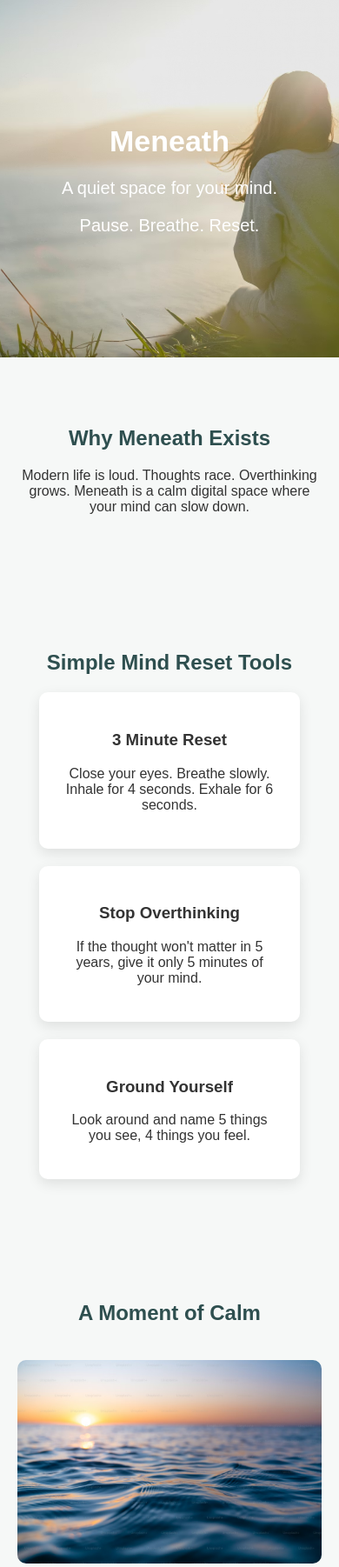
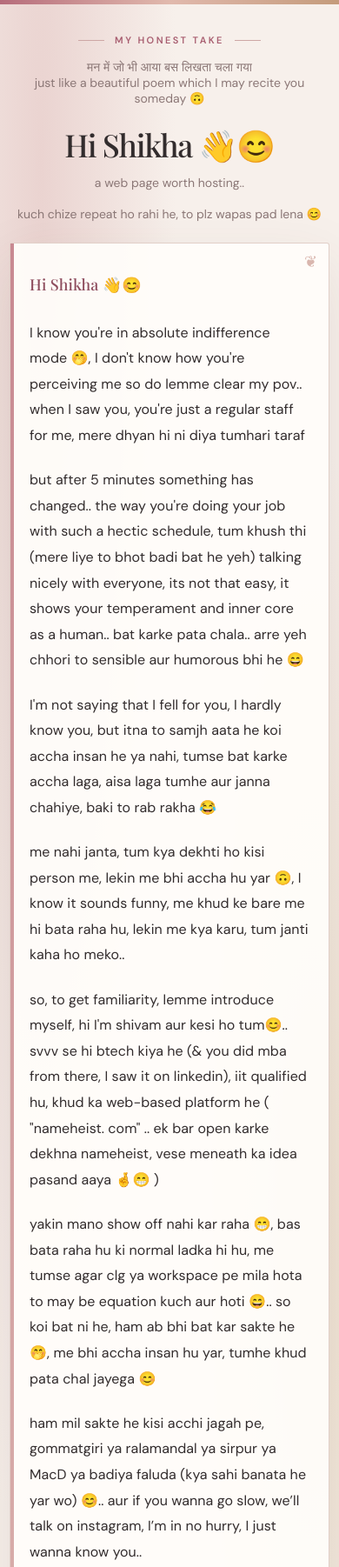
Before and after one commit to robertstark4/meneath, a plain HTML site: page index.html in a window 390 px wide. Shown: the top 1802 px of the page at 87% size. Drawn offline with nearby package versions, Linux system fonts and the light colour scheme.

Commit message:
Update index.html

```diff
--- a/index.html
+++ b/index.html
@@ -1,200 +1,78 @@
-<!DOCTYPE html>
-<html>
+<!doctype html>
+<html lang="en">
 <head>
+<meta charset="utf-8">
 <meta name="viewport" content="width=device-width, initial-scale=1">
-
-<title>Meneath | Its mind, not you </title>
-
+<meta name="theme-color" content="#f7f0eb">
+<title>A little note</title>
 <style>
-
-body{
-font-family: Arial;
-margin:0;
-background:#f6f8f7;
-color:#333;
-text-align:center;
-}
-
-header{
-background:url('images/hero.jpg');
-background-size:cover;
-background-position:center;
-color:white;
-padding:120px 20px;
-}
-
-header h1{
-font-size:48px;
-}
-
-header p{
-font-size:20px;
-}
-
-section{
-padding:60px 20px;
-max-width:900px;
-margin:auto;
-}
-
-h2{
-color:#2e4f4f;
-}
-
-.tools{
-display:flex;
-flex-wrap:wrap;
-justify-content:center;
-gap:20px;
-}
-
-.card{
-background:white;
-padding:25px;
-border-radius:10px;
-width:250px;
-box-shadow:0 5px 15px rgba(0,0,0,0.1);
-}
-
-button{
-padding:14px 28px;
-border:none;
-border-radius:6px;
-font-size:16px;
-cursor:pointer;
-margin:8px;
-}
-
-.whatsapp{background:#25D366;color:white;}
-.telegram{background:#229ED9;color:white;}
-.instagram{background:#E1306C;color:white;}
-
-img{
-width:100%;
-border-radius:10px;
-margin-top:20px;
-}
-
-footer{
-background:#2e4f4f;
-color:white;
-padding:30px;
-margin-top:40px;
-}
-
-@media(max-width:700px){
-header h1{font-size:34px;}
-.tools{flex-direction:column;align-items:center;}
-}
-
+  @import url('https://fonts.googleapis.com/css2?family=DM+Sans:wght@400;500;600&family=Playfair+Display:wght@500;600&display=swap');
+  :root { --ink:#322c2d; --muted:#8b7776; --rose:#a85e70; --line:#eaded8; }
+  * { box-sizing:border-box; }
+  html { scroll-behavior:smooth; }
+  body {
+    margin:0; color:var(--ink);
+    font-family:'DM Sans', system-ui, sans-serif;
+    background:#f7f0eb;
+    background-image:radial-gradient(ellipse at 12% 5%,#ead3d0 0,transparent 32%),radial-gradient(ellipse at 92% 38%,#eee0cf 0,transparent 28%);
+  }
+  .topbar { height:5px; background:linear-gradient(90deg,#b66c7b,#e1b9ad,#c49b7b); }
+  .layout { width:min(100% - 32px, 1080px); margin:0 auto; padding:54px 0 76px; }
+  .eyebrow { display:flex; align-items:center; justify-content:center; gap:12px; color:var(--rose); font-size:11px; font-weight:600; letter-spacing:.22em; text-transform:uppercase; margin-bottom:14px; }
+  .eyebrow:before,.eyebrow:after { content:""; width:30px; height:1px; background:#cda7a5; }
+  h1 { font-family:'Playfair Display', Georgia, serif; font-weight:500; text-align:center; font-size:clamp(36px,6vw,58px); line-height:1.12; letter-spacing:-.035em; margin:0; }
+  .subtitle { color:var(--muted); text-align:center; margin:15px 0 36px; font-size:14px; }
+  .paper {
+    position:relative; max-width:790px; margin:0 auto; padding:clamp(25px,6vw,66px);
+    background:rgba(255,253,250,.93); border:1px solid rgba(218,196,188,.8);
+    border-radius:4px 4px 18px 4px; box-shadow:0 24px 70px rgba(82,54,52,.10);
+  }
+  .paper:before { content:""; position:absolute; left:0; top:0; bottom:0; width:4px; background:linear-gradient(#c88991,#ead5c6); }
+  .paper:after { content:"❦"; position:absolute; right:24px; top:15px; color:#d9b6ae; font-size:22px; }
+  article { font-size:clamp(16px,1.55vw,18px); line-height:1.95; letter-spacing:.005em; overflow-wrap:anywhere; }
+  p { margin:0 0 1.45em; }
+  p:first-child { font-family:'Playfair Display',Georgia,serif; font-size:1.12em; color:#8e4d5e; }
+  p:last-child { margin-bottom:0; }
+  .bottom-mark { text-align:center; color:#b58b87; margin:30px auto 0; letter-spacing:.45em; font-size:13px; }
+  @media(max-width:600px) {
+    .layout { width:min(100% - 22px,1080px); padding:34px 0 46px; }
+    .subtitle { margin-bottom:24px; }
+    .paper { padding:30px 22px 32px; border-radius:3px 3px 14px 3px; }
+    article { font-size:16px; line-height:1.85; }
+    p { margin-bottom:1.35em; }
+    .paper:after { right:13px; top:9px; font-size:18px; }
+  }
+  @media(prefers-reduced-motion:reduce) { html { scroll-behavior:auto; } }
 </style>
 </head>
-
 <body>
-
-<header>
-<h1>Meneath</h1>
-<p>A quiet space for your mind.</p>
-<p>Pause. Breathe. Reset.</p>
-</header>
-
-<section>
-
-<h2>Why Meneath Exists</h2>
-
-<p>
-Modern life is loud.
-Thoughts race. Overthinking grows.
-
-Meneath is a calm digital space
-where your mind can slow down.
-</p>
-
-</section>
-
-<section>
-
-<h2>Simple Mind Reset Tools</h2>
-
-<div class="tools">
-
-<div class="card">
-<h3>3 Minute Reset</h3>
-<p>Close your eyes. Breathe slowly.
-Inhale for 4 seconds.
-Exhale for 6 seconds.</p>
-</div>
-
-<div class="card">
-<h3>Stop Overthinking</h3>
-<p>If the thought won't matter
-in 5 years, give it only
-5 minutes of your mind.</p>
-</div>
-
-<div class="card">
-<h3>Ground Yourself</h3>
-<p>Look around and name
-5 things you see,
-4 things you feel.</p>
-</div>
-
-</div>
-
-</section>
-
-<section>
-
-<h2>A Moment of Calm</h2>
-
-<img src="images/lake.jpg">
-
-<p>
-Sometimes your mind just needs
-a quiet moment like this.
-</p>
-
-</section>
-
-<section>
-
-<h2>Visit Our Space</h2>
-
-<iframe
-src="https://maps.google.com/maps?q=indore&t=&z=13&ie=UTF8&iwloc=&output=embed"
-width="100%" height="300"
-style="border:0;">
-</iframe>
-
-</section>
-
-<section>
-
-<h2>Connect With Meneath</h2>
-
-<button class="whatsapp"
-onclick="window.location.href='https://wa.me/07509777409'">
-WhatsApp
-</button>
-
-<button class="telegram"
-onclick="window.location.href='https://t.me/rmshivam'">
-Telegram
-</button>
-
-<button class="instagram"
-onclick="window.location.href='https://instagram.com/rmshivam'">
-Instagram
-</button>
-
-</section>
-
-<footer>
-
-<p>Meneath © 2026</p>
-<p>A space where thoughts slow down.</p>
-
-</footer>
-
+<div class="topbar"></div>
+<main class="layout">
+  <div class="eyebrow">my honest take</div>
+<p class="subtitle"> मन में जो भी आया बस लिखता चला गया <br>just like a beautiful poem which I may recite you someday 🙃 </p>
+  <h1>Hi Shikha 👋😊</h1>
+  <p class="subtitle">a web page worth hosting.. <br><br> kuch chize repeat ho rahi he, to plz wapas pad lena 😊</p>
+  <section class="paper" aria-label="Personal note">
+    <article>
+        <p>Hi Shikha 👋😊</p>
+        <p>I know you're in absolute indifference mode 🤭, I don't know how you're perceiving me so do lemme clear my pov.. when I saw you, you're just a regular staff for me, mere dhyan hi ni diya tumhari taraf</p>
+        <p>but after 5 minutes something has changed.. the way you're doing your job with such a hectic schedule, tum khush thi (mere liye to bhot badi bat he yeh) talking nicely with everyone, its not that easy, it shows your temperament and inner core as a human.. bat karke pata chala.. arre yeh chhori to sensible aur humorous bhi he 😄</p>
+        <p>I'm not saying that I fell for you, I hardly know you, but itna to samjh aata he koi accha insan he ya nahi, tumse bat karke accha laga, aisa laga tumhe aur janna chahiye, baki to rab rakha 😂</p>
+        <p>me nahi janta, tum kya dekhti ho kisi person me, lekin me bhi accha hu yar 🙃, I know it sounds funny, me khud ke bare me hi bata raha hu, lekin me kya karu, tum janti kaha ho meko..</p>
+        <p>so, to get familiarity, lemme introduce myself, hi I'm shivam aur kesi ho tum😊.. svvv se hi btech kiya he (&amp; you did mba from there, I saw it on linkedin), iit qualified hu, khud ka web-based platform he ( "nameheist. com" .. ek bar open karke dekhna nameheist, vese meneath ka idea pasand aaya 🤞😁 )</p>
+        <p>yakin mano show off nahi kar raha 😁, bas bata raha hu ki normal ladka hi hu, me tumse agar clg ya workspace pe mila hota to may be equation kuch aur hoti 😄.. so koi bat ni he, ham ab bhi bat kar sakte he 🤭, me bhi accha insan hu yar, tumhe khud pata chal jayega 😊</p>
+        <p>ham mil sakte he kisi acchi jagah pe, gommatgiri ya ralamandal ya sirpur ya MacD ya badiya faluda (kya sahi banata he yar wo) 😊.. aur if you wanna go slow, we’ll talk on instagram, I’m in no hurry, I just wanna know you..</p>
+        <p>tum sensible, humorous, witty, clever, street smart ho, ek maturity to he tumme aur mera character spectrum bhi accha jyada wide he, kafi flexible hu, bakchodi se lekar quantum computing, poem se leke sketching, novel se leke movies, emotion to anatomy, atom to space, kashmir se kanyakumari (are mene to sach me ghuma he yeh 🤭) me kisi bhi level pe operate kar sakta hu 🙃 with minimal context switching time</p>
+        <p>aur aisa ni he sirf mera ki sirf mera hi angle he, tumhe bhi accha lagega mere sath bad ki bat, pakki bat he yeh 😁, khud se pucho ek bar kya unn 20 minutes me tumhe thik ni laga me, thoda to laga hoga na ki batein apne aap ho rahi he, accha to laga hoga yar</p>
+        <p>ek bar dekh lo shikha, ho sakta he tum ek acche insan ko miss kardo, aur koi long-term commit thode hi karna he abhi.. ho sakta he ham ek dusre ke compatible hi na ho, so may be ham dosti pe ruk jaye, aage na bade, kuch bhi possible he, lekin pehla step ek dusre ho janna hi he</p>
+        <p>aur haan agar kisi bhi moment pe tumko lage, me thik insan nahi hu ya accha na lage ya for any reason, to bata dena me khud bat karna band kar dunga, no questions asked, I promise.. so ek try to banta he, agar naye logo se bat hi ni karenge to pata kese chalega, kon kitna accha he, he na 🙃.? aur yeh bhi to ho sakta he, tum kharab nikal jao, me galat hu tumhare bare me, may be tum toxic ho, meko kya pata 😂.. sorry i’m just kidding 😊</p>
+        <p>aur ha, I sent you a msg on linkedin, and I may work with shalby as my client (bhot kam ki chiz hu me as a  marketer) so needed your sort of input, asking you out and this thing, both are independent event but I appreciate your help if you want to..</p>
+        <p>I know msg thoda lamba he, lekin bas khud ko sahi tarah se zahir karna chahta hu, entrepreneurial mindset he na 🙃.. aur itni sari kahaniya he tumme, aur mere me bhi to kuch bat hogi na, jo me use pad paa raha hu, are wah acchi philosophy he na yeh, ispe to poem likh sakte he 😊 </p>
+        <p>P.S. last try me 21 ko karunga 😁, a simple ask, wo pakka last hoga, uske bad kuch nahi, socho ham kabhi ni milenge uske bad.. may be yeh life ka best experience ho 🫣🤭, to plz man bhi jaiye Shikha Ji 🙃</p>
+        <p>chalo bye 👍😊</p>
+    </article>
+  </section>
+  <div class="bottom-mark" aria-hidden="true">✦　✦　✦</div>
+</main>
 </body>
 </html>
```
